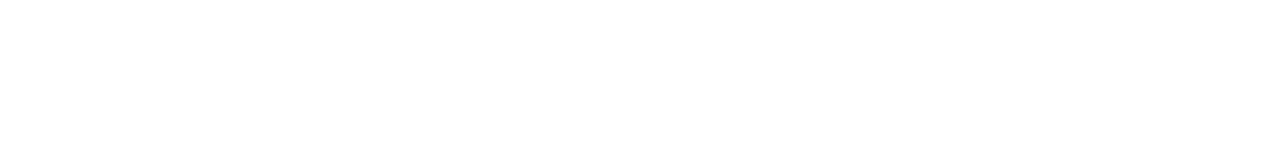
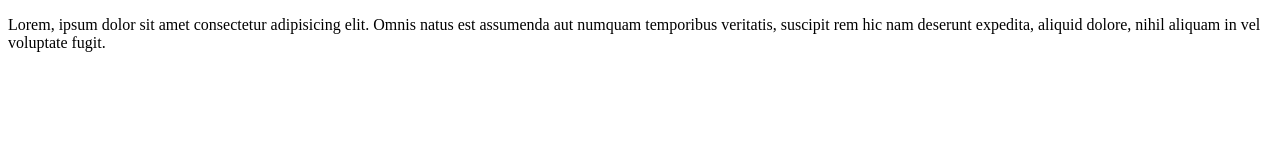
Before and after one commit to Omgond/Omgond.github.io, a plain HTML site: page index.html in a window 1280 px wide. Drawn offline with Linux system fonts and the light colour scheme.

Commit message:
Update index.html

```diff
--- a/index.html
+++ b/index.html
@@ -9,7 +9,10 @@
 </head>
 
 <body>
-
+    <p>
+        Lorem, ipsum dolor sit amet consectetur adipisicing elit. Omnis natus est assumenda aut numquam temporibus
+        veritatis, suscipit rem hic nam deserunt expedita, aliquid dolore, nihil aliquam in vel voluptate fugit.
+    </p>
 </body>
 
 </html>
```
